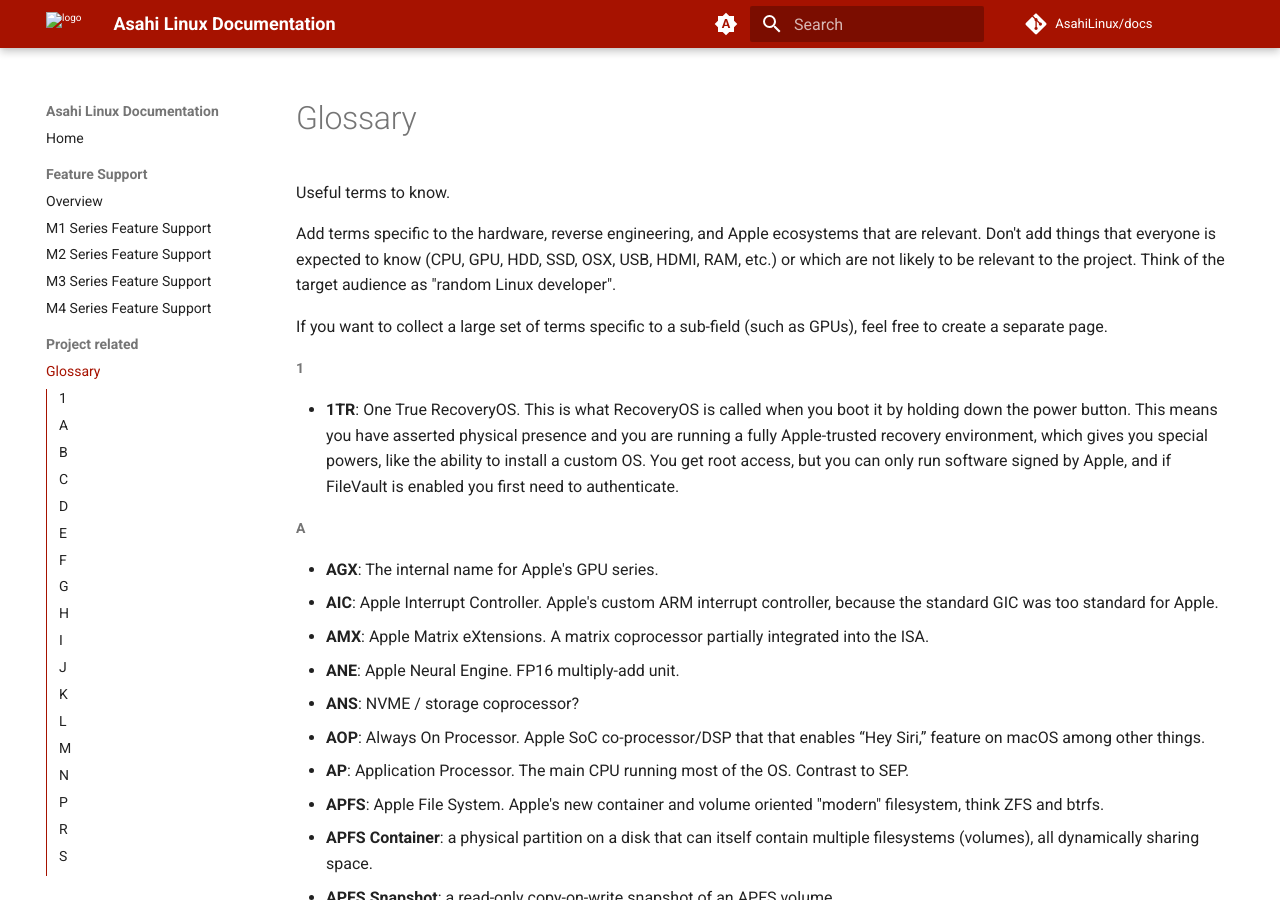
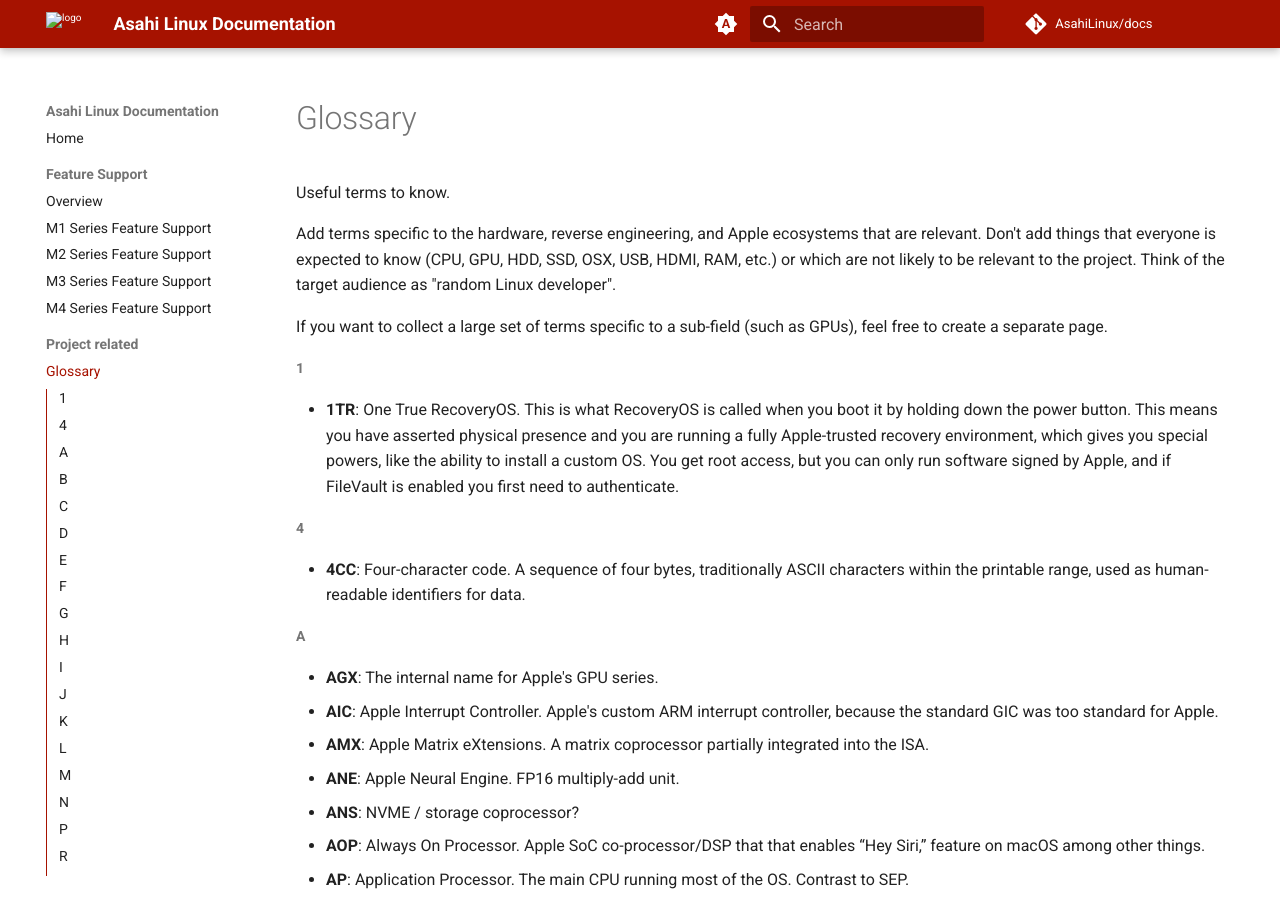
Before and after one commit to AsahiLinux/docs, an MkDocs documentation site: the page built from docs/project/glossary.md, in a window 1280 px wide and 900 px high. Built offline with MkDocs 1.6.1 and Material for MkDocs 9.7.7, drawn with Linux system fonts in a browser that asks for light colours; comment, search, counter and statistics services are not loaded.

Commit message:
add '4CC' to glossary
Signed-off-by: satomi <satwomii@proton.me>

```diff
--- a/docs/project/glossary.md
+++ b/docs/project/glossary.md
@@ -10,6 +10,9 @@
 
 ### 1
 * **1TR**: One True RecoveryOS. This is what RecoveryOS is called when you boot it by holding down the power button. This means you have asserted physical presence and you are running a fully Apple-trusted recovery environment, which gives you special powers, like the ability to install a custom OS. You get root access, but you can only run software signed by Apple, and if FileVault is enabled you first need to authenticate.
+
+### 4
+* **4CC**: Four-character code. A sequence of four bytes, traditionally ASCII characters within the printable range, used as human-readable identifiers for data.
 
 ### A
 * **AGX**: The internal name for Apple's GPU series.
```
